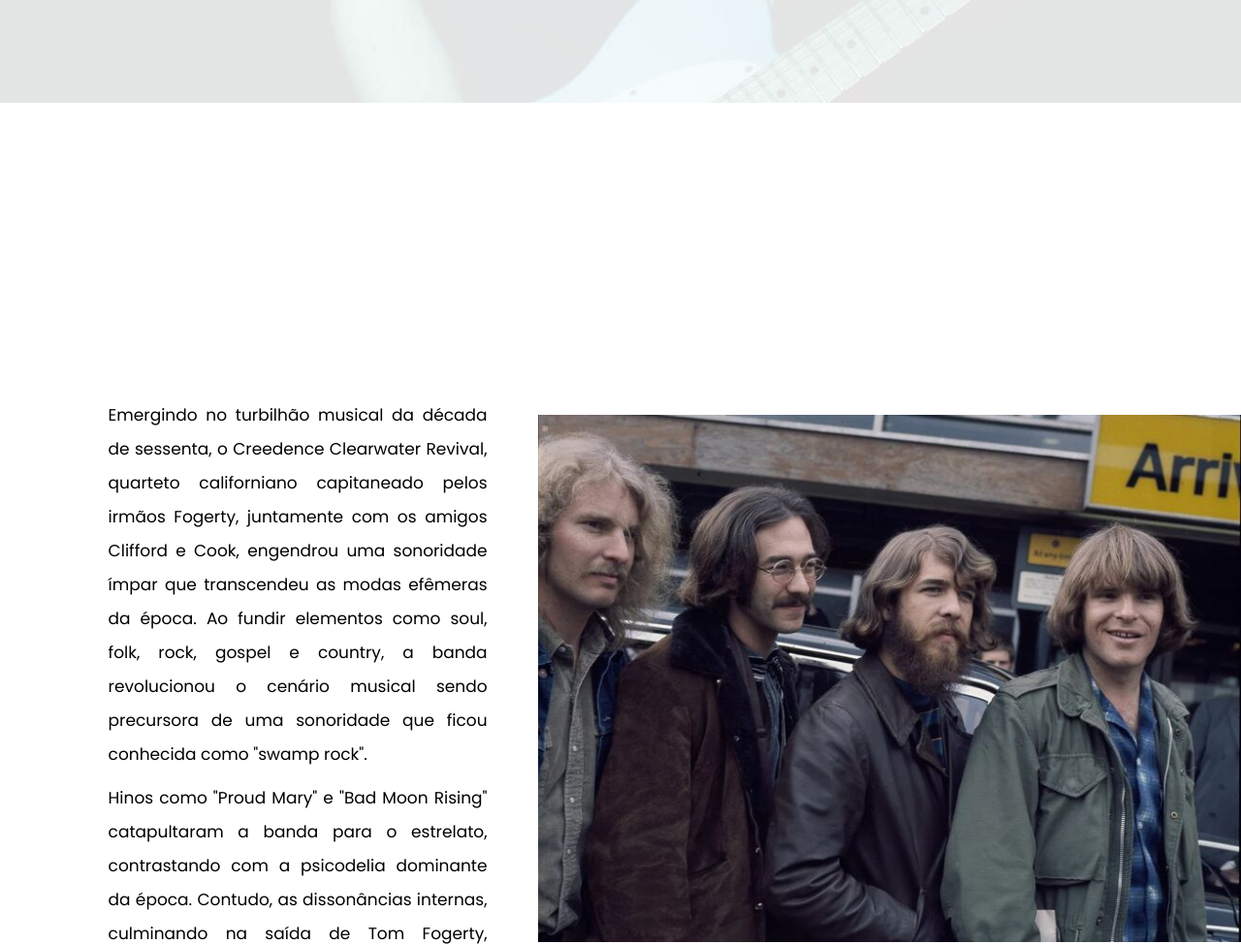
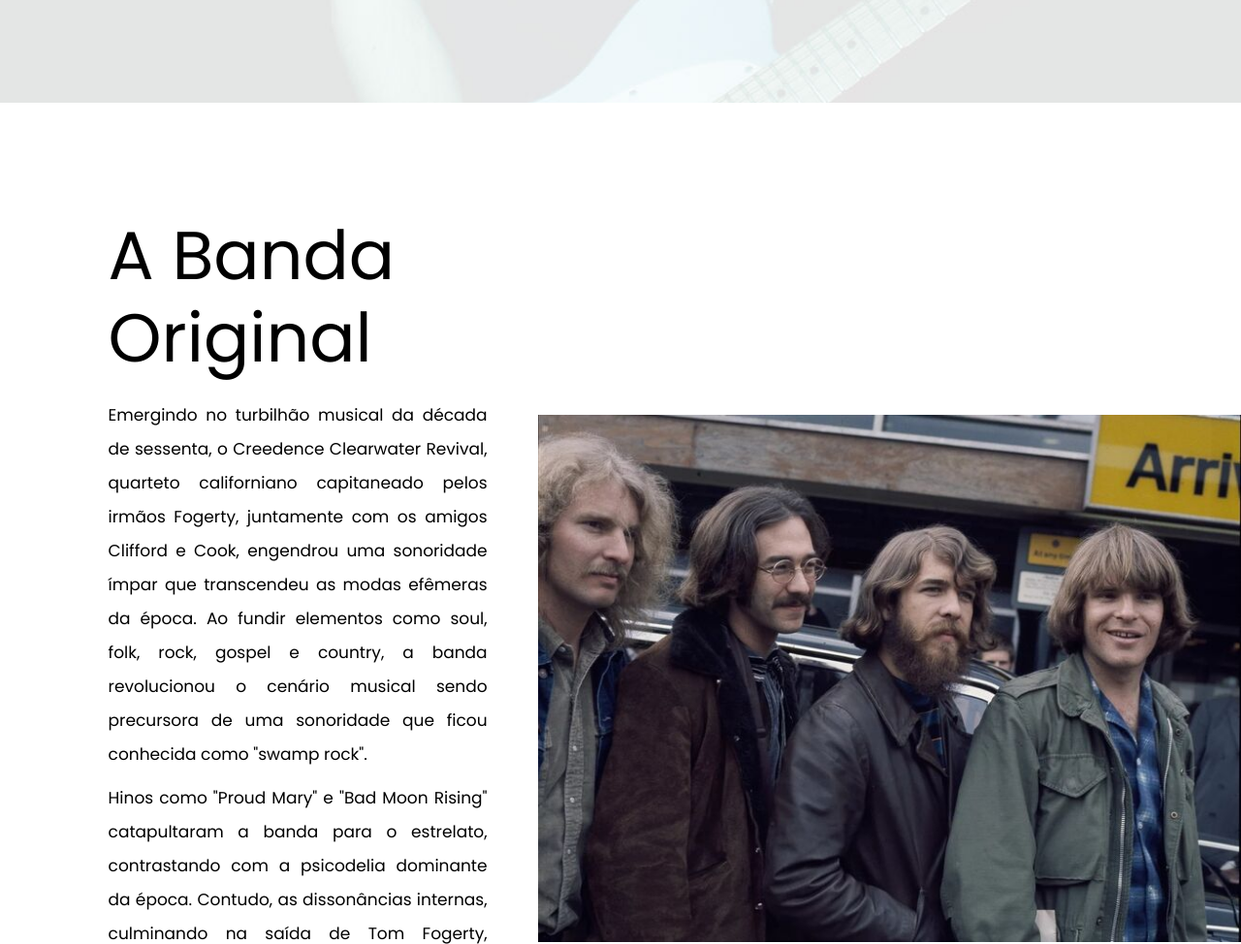
Before and after one commit to VitorCamposAds/Site_CCR_Cover_Brasil, a Flask app: page / in a window 1280 px wide. Shown: the part 2086-3060 px from the top of the page at 97% size. Run offline with Flask 3, Linux system fonts and the light colour scheme; some libraries are stand-ins or nearby versions.

Commit message:
correção

```diff
--- a/templates/index.html
+++ b/templates/index.html
@@ -177,7 +177,7 @@
         <div class="col-xl-5 col-lg-5 col-md-5 col-sm-12">
           <div class="box_text">
             <div class="titlepage">
-              <h2>A Banda Original</h2>
+              <h2 style="color: black;">A Banda Original</h2>
             </div>
             <p>Emergindo no turbilhão musical da década de sessenta, o Creedence Clearwater Revival, quarteto californiano capitaneado pelos irmãos Fogerty, juntamente com os amigos Clifford e Cook, engendrou uma sonoridade ímpar que transcendeu as modas efêmeras da época. Ao fundir elementos como soul, folk, rock, gospel e country, a banda revolucionou o cenário musical sendo precursora de uma sonoridade que ficou conhecida como "swamp rock".</p>
             <p>Hinos como "Proud Mary" e "Bad Moon Rising" catapultaram a banda para o estrelato, contrastando com a psicodelia dominante da época. Contudo, as dissonâncias internas, culminando na saída de Tom Fogerty, levaram à dissolução do grupo em 1972. Não obstante, o legado do Creedence Clearwater Revival perdura, e sua influência sobre gerações de músicos é inegável, solidificando seu lugar de honra no panteão do rock and roll.</p>
```
